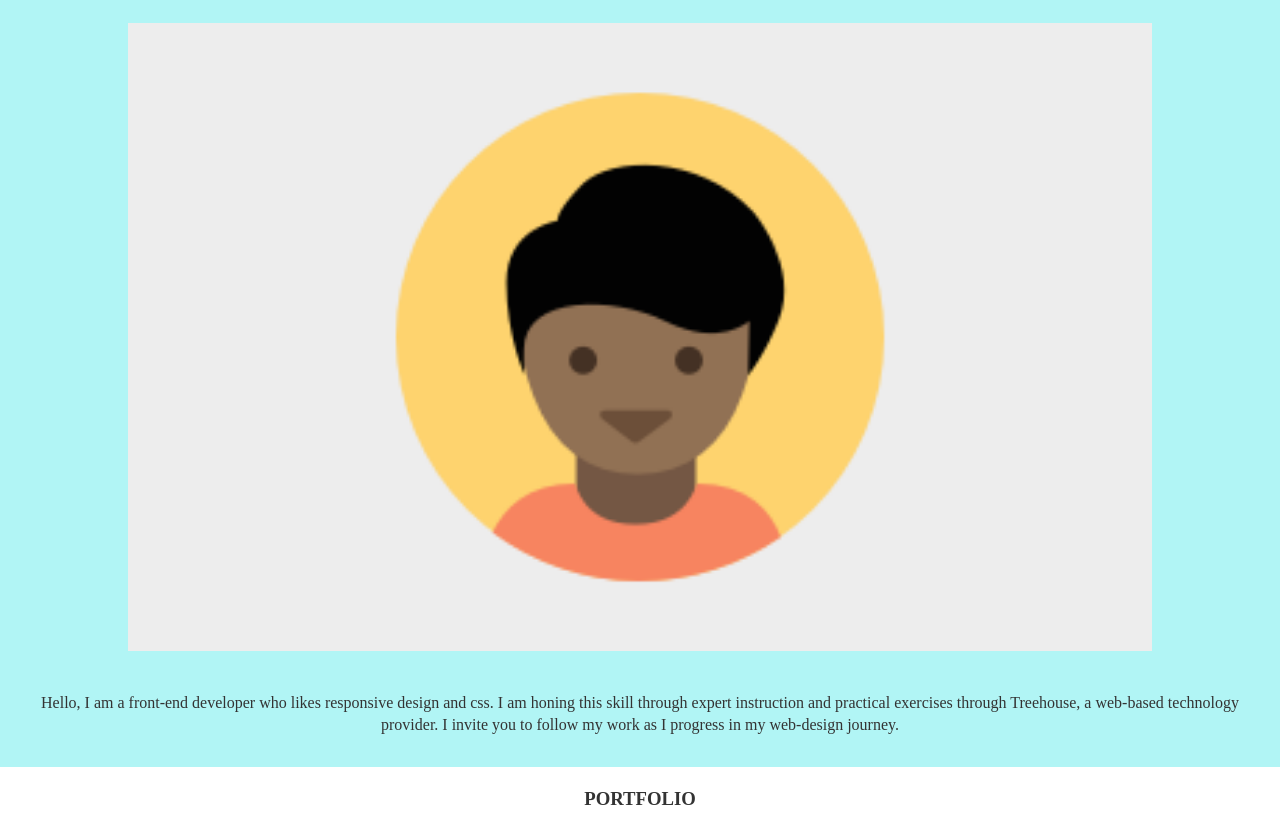
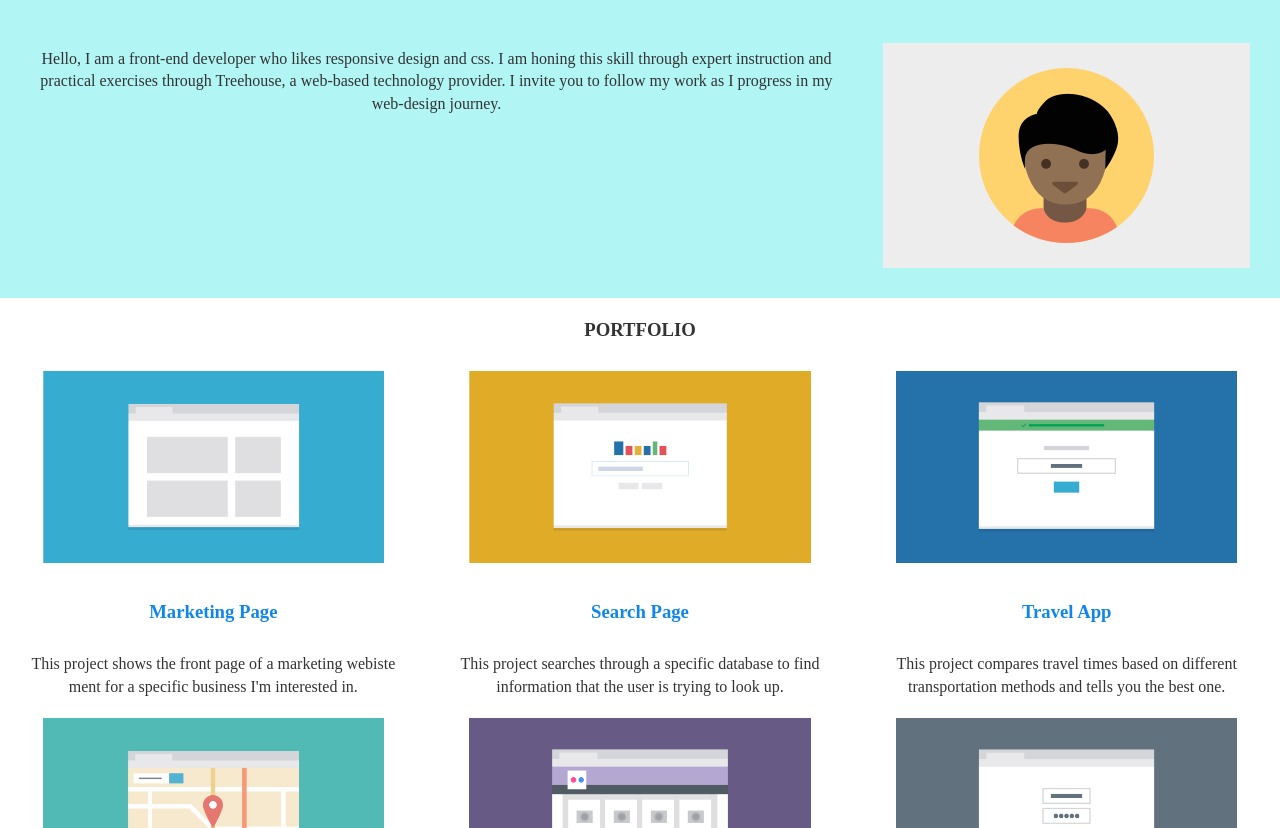
Before and after one commit to DavidL22/techdegree-project-2, a plain HTML site: page index.html in a window 1280 px wide. Shown: the part 92-920 px from the top of the page. Drawn offline with Linux system fonts and the light colour scheme; a web font is replaced by a local one.

Commit message:
fixed media query at @768

```diff
--- a/css/styles.css
+++ b/css/styles.css
@@ -99,13 +99,13 @@ ul {
 .image {
   width: 80%;
   align-self:  center;
-  margin-left: 30px;
 }
 
 .main-container {
   display:flex;
   flex-direction:column;
   justify-content: space-between;
+  text-align: center;
 }
 
 #portfolio{
@@ -176,7 +176,7 @@ ul {
 
 /* -------------------------Media Queries------------------------- */
 
-@media (min-width: 768px) and (max-width: 1023px){
+@media (min-width: 768px) {
  .nav{
   flex: 1;
   flex-direction: row;
@@ -211,11 +211,11 @@ ul {
     flex-wrap: wrap;
     justify-content: space-around;
     flex-direction: row;
-    align-content: center;
+    text-align: center;
 }
 
 .project-1, .project-2, .project-3, .project-4, .project-5, .project-6 {
-    flex: 1 300px;
+    flex: 1 350px;
 }
 
 .image {
@@ -309,14 +309,11 @@ ul {
     flex-direction: row;
     flex-wrap: wrap;
     justify-content: space-between;
-}
-
-.project-1, .project-2, .project-3, .project-4, .project-5, .project-6 {
-    flex: 1 350px;
+    text-align: center;
 }
 
 .image {
-    margin-left: 25px;
+    margin: 0 auto;
   }
 
 .description {
```
